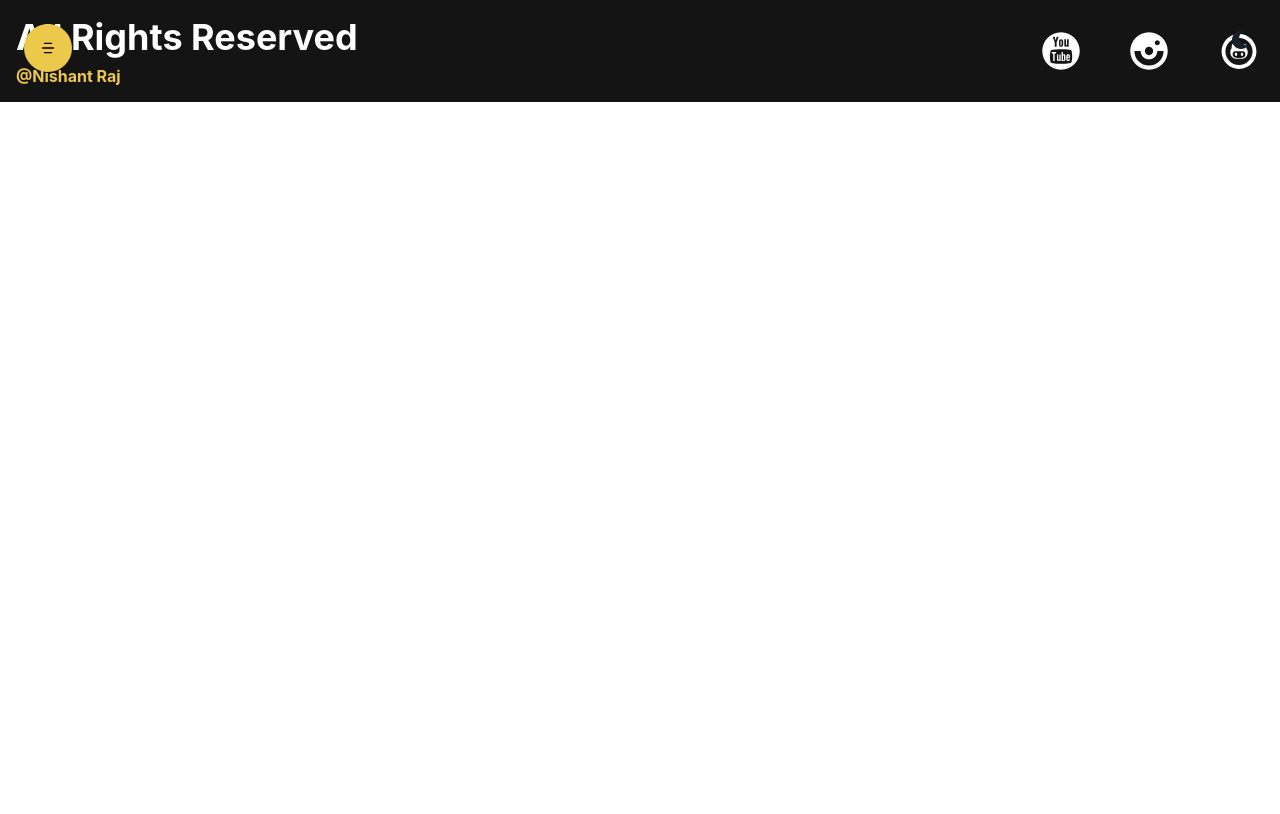
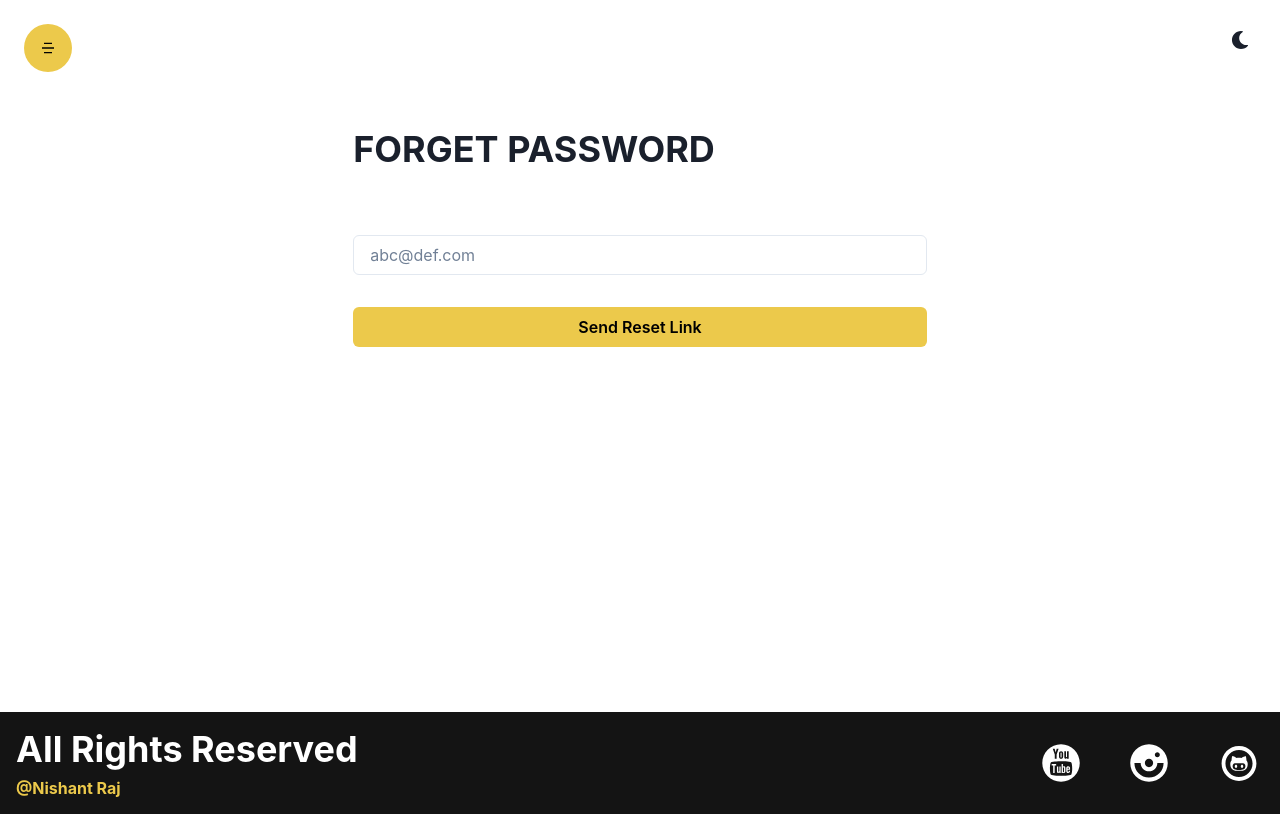
Before and after one commit to nishant-raj26/digitalmaster, a React (Create React App) app: page /forgetpassword in a window 1280 px wide. Built offline with nearby package versions, Linux system fonts and the light colour scheme.

Commit message:
resetPassword,footer, forgetpassword done

```diff
--- a/src/App.js
+++ b/src/App.js
@@ -6,6 +6,8 @@ import Courses from './components/Courses/Courses'
 import Footer from './components/Layout/Footer/Footer'
 import Login from './components/Auth/Login'
 import Register from './components/Auth/Register'
+import ForgetPassword from './components/Auth/ForgetPassword'
+import ResetPassword from './components/Auth/ResetPassword'
 
 const App = () => {
   return (
@@ -16,6 +18,8 @@ const App = () => {
         <Route path='/courses' element={<Courses />} />
         <Route path='/login' element={<Login />} />
         <Route path='/register' element={<Register />} />
+        <Route path='/forgetpassword' element={<ForgetPassword />} />
+        <Route path='/resetpassword/:token' element={<ResetPassword />} />
       </Routes>
       <Footer />
     </Router>
--- /dev/null
+++ b/src/components/Auth/ForgetPassword.jsx
@@ -0,0 +1,31 @@
+import { Button, Container, Heading, Input, VStack } from '@chakra-ui/react';
+import React, { useState } from 'react';
+
+const ForgetPassword = () => {
+  const [email, setEmail] = useState('');
+  return (
+    <Container py={'16'} height={'89vh'}  >
+      <form action="">
+        <Heading
+          children="Forget Password"
+          my={'16'}
+          textTransform={'uppercase'}
+          textAlign={['center', 'left']}
+        />
+        <VStack spacing={'8'}>
+          <Input
+            required
+            value={email}
+            onChange={event => setEmail(event.target.value)}
+            placeholder="abc@def.com"
+            type={'email'}
+            focusBorderColor="yellow.500"
+          />
+          <Button type='submit' width={'full'} colorScheme='yellow'>Send Reset Link</Button>
+        </VStack>
+      </form>
+    </Container>
+  );
+};
+
+export default ForgetPassword;
--- /dev/null
+++ b/src/components/Auth/ResetPassword.jsx
@@ -0,0 +1,36 @@
+import { Button, Container, Heading, Input, VStack } from '@chakra-ui/react';
+import React, { useState } from 'react';
+import { useParams } from 'react-router-dom';
+
+const ResetPassword = () => {
+  const [password, setPassword] = useState('');
+  const params = useParams();
+  console.log(params.token);
+  return (
+    <Container py={'16'} height={'89vh'}>
+      <form action="">
+        <Heading
+          children="Reset Password"
+          my={'16'}
+          textTransform={'uppercase'}
+          textAlign={['center', 'left']}
+        />
+        <VStack spacing={'8'}>
+          <Input
+            required
+            value={password}
+            onChange={event => setPassword(event.target.value)}
+            placeholder="New Password"
+            type={'password'}
+            focusBorderColor="yellow.500"
+          />
+          <Button type="submit" width={'full'} colorScheme="yellow">
+            Reset Password
+          </Button>
+        </VStack>
+      </form>
+    </Container>
+  );
+};
+
+export default ResetPassword;
--- a/src/components/Layout/Footer/Footer.jsx
+++ b/src/components/Layout/Footer/Footer.jsx
@@ -13,19 +13,24 @@ const Footer = () => {
         <VStack alignItems={['center', 'flex-start']} width={'full'}>
           <Heading children="All Rights Reserved" color={'white'} />
           <Heading color={'yellow.400'} fontFamily={'body'} size={'sm'}>
-            <a href="https://github.com/nishant-raj26" target={'_blank'}>
+            <a href="https://github.com/nishant-raj26" target={'_blank'} rel="noreferrer">
               @Nishant Raj
             </a>
           </Heading>
         </VStack>
-        <HStack spacing={['2', '10']} justifyContent={'center'} color={'white'} fontSize={'50'} >
-          <a href="https://www.youtube.com" target={'_blank'}>
+        <HStack
+          spacing={['2', '10']}
+          justifyContent={'center'}
+          color={'white'}
+          fontSize={'50'}
+        >
+          <a href="https://www.youtube.com" target={'blank'}>
             <TiSocialYoutubeCircular />
           </a>
-          <a href="https://www.instagram.com" target={'_blank'}>
+          <a href="https://www.instagram.com" target={'blank'}>
             <TiSocialInstagramCircular />
           </a>
-          <a href="https://github.com/nishant-raj26" target={'_blank'}>
+          <a href="https://github.com/nishant-raj26" target={'blank'}>
             <DiGithub />
           </a>
         </HStack>
```
